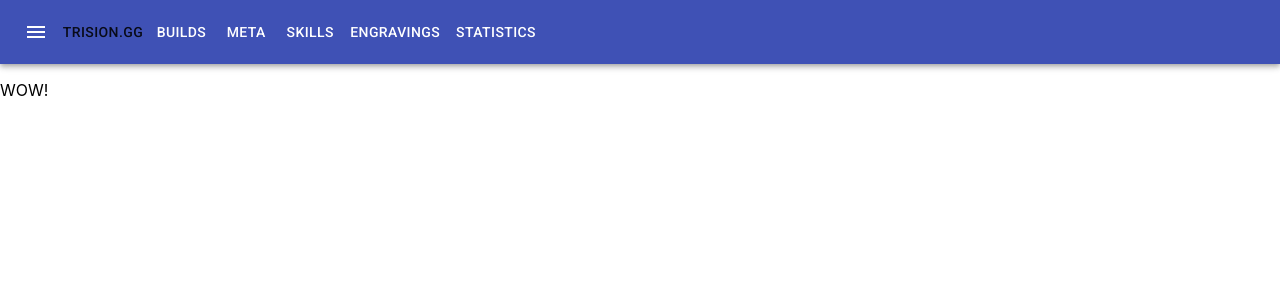
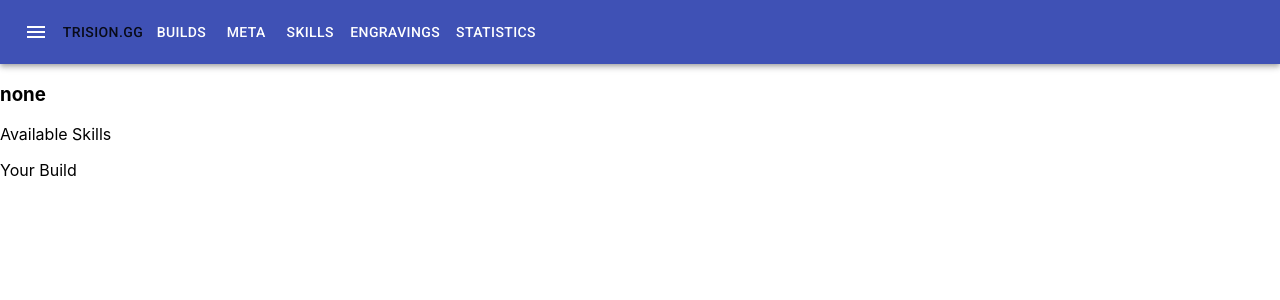
Before and after one commit to SophXN/lostark-gg, a React (Vite) app: page /classes/new/1 in a window 1280 px wide. Shown: the top 300 px of the page. Built offline with nearby package versions, Linux system fonts and the light colour scheme.

Commit message:
Skills rendering

```diff
--- a/classData.json
+++ b/classData.json
@@ -50,28 +50,77 @@
       },
       {
         "name": "Deadeye",
-        "art": "https://images.ctfassets.net/umhrp0op95v1/6xNNAkPej3xfmYxp1otSfc/f5f3d6ddd029a566a6682aec96583b98/LA_ADVANCED_CLASS_INDEX_DEADEYE.jpg",
-        "skills": [
-          "DM-42",
-          "Slash",
-          "Rapid Shot",
-          "Sharpshooter",
-          "Snipe",
-          "Atomic Arrow",
-          "Arrow Shower",
-          "Arrow Tsunami",
-          "Smoke Arrow",
-          "Move Slash",
-          "Salvo",
-          "Tenacious Pursuit",
-          "Charging Shot",
-          "Claymore Mine",
-          "Dodge Shot"
-        ]
+        "art": "https://images.ctfassets.net/umhrp0op95v1/6xNNAkPej3xfmYxp1otSfc/f5f3d6ddd029a566a6682aec96583b98/LA_ADVANCED_CLASS_INDEX_DEADEYE.jpg"
       },
       {
         "name": "Sharpshooter",
-        "art": "https://images.ctfassets.net/umhrp0op95v1/2AvY3YNjNhSCp58Edqnl27/801380f602fee888e8a253aebe82586e/LA_ADVANCED_CLASS_INDEX_SHARPSHOOTER.jpg"
+        "art": "https://images.ctfassets.net/umhrp0op95v1/2AvY3YNjNhSCp58Edqnl27/801380f602fee888e8a253aebe82586e/LA_ADVANCED_CLASS_INDEX_SHARPSHOOTER.jpg",
+        "skills": [
+          {
+            "name": "DM-42",
+            "icon": "https://cdn-lostark.game.onstove.com/EFUI_IconAtlas/HE_Skill/HE_Skill_01_11.png"
+          },
+          {
+            "name": "Slash",
+            "icon": "https://cdn-lostark.game.onstove.com/EFUI_IconAtlas/HE_Skill/HE_Skill_01_12.png"
+          },
+          {
+            "name": "Rapid Shot",
+            "icon": "https://cdn-lostark.game.onstove.com/EFUI_IconAtlas/HE_Skill/HE_Skill_01_1.png"
+          },
+          {
+            "name": "Blade Storm",
+            "icon": "https://cdn-lostark.game.onstove.com/EFUI_IconAtlas/HE_Skill/HE_Skill_01_14.png"
+          },
+          {
+            "name": "Sharpshooter",
+            "icon": "https://cdn-lostark.game.onstove.com/EFUI_IconAtlas/HE_Skill/HE_Skill_01_10.png"
+          },
+          {
+            "name": "Snipe",
+            "icon": "https://cdn-lostark.game.onstove.com/EFUI_IconAtlas/HE_Skill/HE_Skill_01_18.png"
+          },
+          {
+            "name": "Atomic Arrow",
+            "icon": "https://cdn-lostark.game.onstove.com/EFUI_IconAtlas/HE_Skill/HE_Skill_01_3.png"
+          },
+          {
+            "name": "Arrow Shower",
+            "icon": "https://cdn-lostark.game.onstove.com/EFUI_IconAtlas/HE_Skill/HE_Skill_01_7.png"
+          },
+          {
+            "name": "Arrow Tsunami",
+            "icon": "https://cdn-lostark.game.onstove.com/EFUI_IconAtlas/HE_Skill/HE_Skill_01_6.png"
+          },
+          {
+            "name": "Smoke Arrow",
+            "icon": "https://cdn-lostark.game.onstove.com/EFUI_IconAtlas/HE_Skill/HE_Skill_01_5.png"
+          },
+          {
+            "name": "Move Slash",
+            "icon": "https://cdn-lostark.game.onstove.com/EFUI_IconAtlas/HE_Skill/HE_Skill_01_13.png"
+          },
+          {
+            "name": "Salvo",
+            "icon": "https://cdn-lostark.game.onstove.com/EFUI_IconAtlas/HE_Skill/HE_Skill_01_2.png"
+          },
+          {
+            "name": "Tenacious Pursuit",
+            "icon": "https://cdn-lostark.game.onstove.com/EFUI_IconAtlas/HE_Skill/HE_Skill_01_17.png"
+          },
+          {
+            "name": "Charging Shot",
+            "icon": "https://cdn-lostark.game.onstove.com/EFUI_IconAtlas/HE_Skill/HE_Skill_01_8.png"
+          },
+          {
+            "name": "Claymore Mine",
+            "icon": "https://cdn-lostark.game.onstove.com/EFUI_IconAtlas/HE_Skill/HE_Skill_01_15.png"
+          },
+          {
+            "name": "Dodge Shot",
+            "icon": "https://cdn-lostark.game.onstove.com/EFUI_IconAtlas/HE_Skill/HE_Skill_01_9.png"
+          }
+        ]
       }
     ]
   },
--- a/src/App.tsx
+++ b/src/App.tsx
@@ -7,10 +7,14 @@ import './App.css';
 import ClassSelect from './components/ClassSelect';
 
 export type BaseProps = { className?: string };
+export interface Skills {
+  name: string;
+  icon: string;
+}
 export interface AdvancedClass {
   name: string;
   art: string;
-  skills?: Array<string>;
+  skills?: Array<Skills>;
 }
 export interface Archetype {
   name: string;
--- a/src/components/SkillBuilder.tsx
+++ b/src/components/SkillBuilder.tsx
@@ -1,12 +1,34 @@
-import React from 'react';
-import { AdvancedClass } from '../App';
+import React, { MouseEvent, useState } from 'react';
+import { AdvancedClass, Skills } from '../App';
+import SkillThumbs from './SkillThumbs';
 
 interface BuilderProps {
   currentClass: AdvancedClass;
-};
+}
 
 const SkillBuilder = (props: BuilderProps): JSX.Element => {
-  return <p>WOW!</p>;
+  const [availableSkills, updateAvailable] = useState(props.currentClass.skills?.slice())
+  const [chosenSkills, updateChosen] = useState([])
+
+  const selectSkill = (e: MouseEvent<HTMLImageElement>):void => {
+    const target = e.target as HTMLImageElement;
+    const selection = target.getAttribute("alt")
+    updateAvailable(availableSkills?.filter(skill => skill.name !== selection))
+  }
+
+  return (
+    <>
+      <h3>{props.currentClass.name}</h3>
+      <p>Available Skills</p>
+      {availableSkills?.map((skill, index) => (
+        <SkillThumbs skill={skill} key={index} selectSkill={selectSkill} />
+      ))}
+      <p>Your Build</p>
+      {chosenSkills?.map((skill, index) => (
+        <img src={skill.icon} alt={skill.name} key={index} />
+      ))}
+    </>
+  );
 };
 
 export default SkillBuilder;
--- /dev/null
+++ b/src/components/SkillThumbs.tsx
@@ -0,0 +1,17 @@
+import React, { MouseEvent } from 'react'
+import { AdvancedClass, Skills } from '../App'
+
+interface SkillThumbProps {
+  skill: Skills;
+  selectSkill: (e: MouseEvent<HTMLImageElement>) => void;
+}
+
+const SkillThumbs = (props: SkillThumbProps): JSX.Element => {
+  return(
+    <>
+      <img src={props.skill.icon} alt={props.skill.name} onClick={(e) => props.selectSkill(e)}/>
+    </>
+  )
+}
+
+export default SkillThumbs
```
